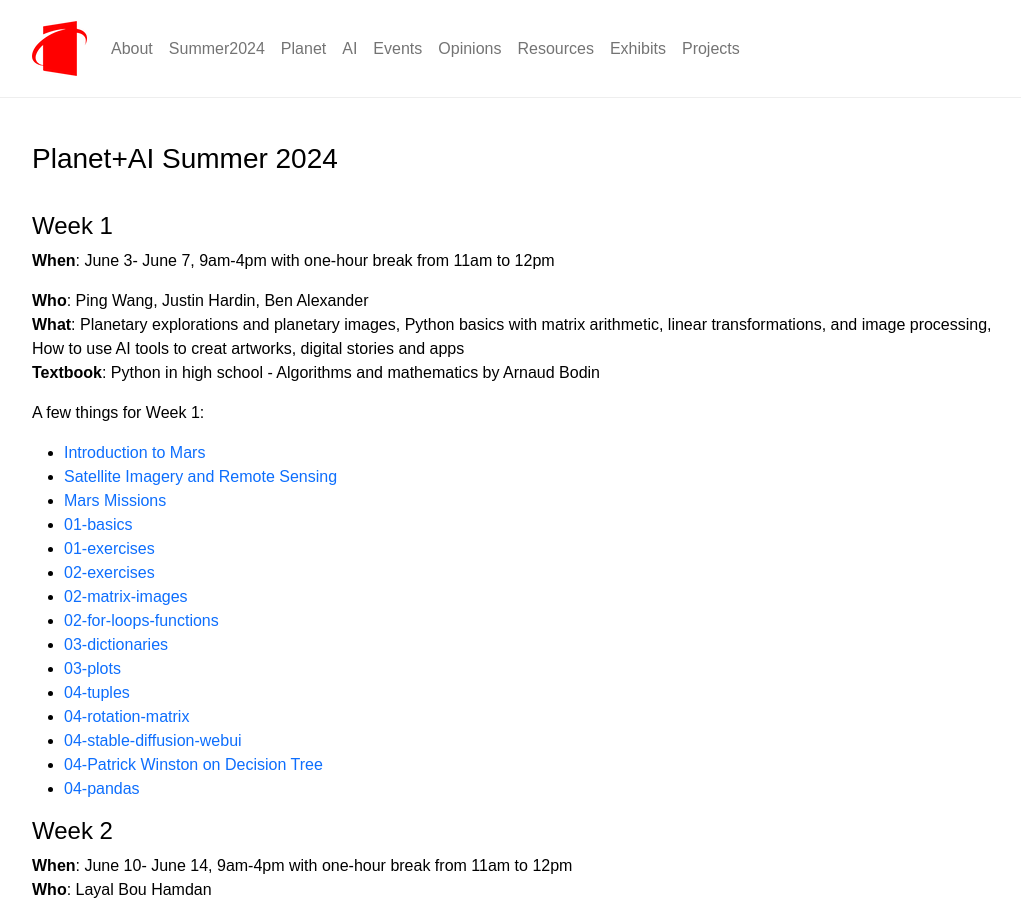
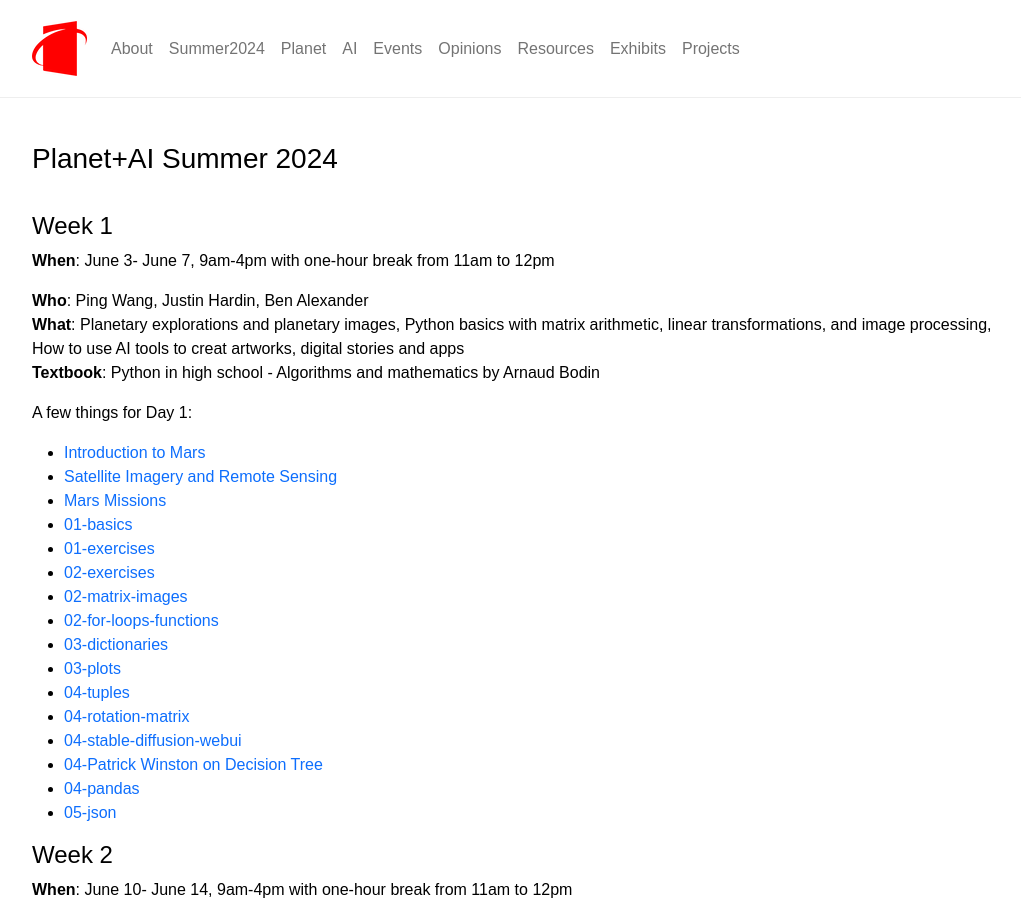
Before and after one commit to planet-ai-2023/planet-ai-2023.github.io, a Jekyll site: the page built from _posts/2024-6-01-summer-2024.md, in a window 1280 px wide and 900 px high. Shown: the whole window, without its empty margins (120-1141 px from the left). Built offline with Jekyll 4.4.1, drawn with Linux system fonts in a browser that asks for light colours.

Commit message:
Add files via upload

```diff
--- a/_posts/2024-6-01-summer-2024.md
+++ b/_posts/2024-6-01-summer-2024.md
@@ -14,7 +14,7 @@ tags: [ AI, tutorials, resources, summer2024 ]
 **What**: Planetary explorations and planetary images, Python basics with matrix arithmetic, linear transformations, and image processing, How to use AI tools to creat artworks, digital stories and apps
 **Textbook**: Python in high school - Algorithms and mathematics by Arnaud Bodin
 
-A few things for Week 1:
+A few things for Day 1:
 
 - [Introduction to Mars](https://docs.google.com/presentation/d/16N0taMZJaeUL_abBs8yafYxmXuTPiCcR/edit?usp=sharing&ouid=113200546422009820244&rtpof=true&sd=true){:target="_blank"}
 - [Satellite Imagery and Remote Sensing](https://docs.google.com/presentation/d/1v8KD4lJMJ2SAg3KCXOlmO_AZm8JFvnzr/edit?usp=sharing&ouid=113200546422009820244&rtpof=true&sd=true){:target="_blank"}
@@ -31,6 +31,7 @@ A few things for Week 1:
 - [04-stable-diffusion-webui](https://colab.research.google.com/github/TheLastBen/fast-stable-diffusion/blob/main/fast_stable_diffusion_AUTOMATIC1111.ipynb){:target="_blank"}
 - [04-Patrick Winston on Decision Tree](https://ocw.mit.edu/courses/6-034-artificial-intelligence-fall-2010/resources/lecture-11-learning-identification-trees-disorder/){:target="_blank"}
 - [04-pandas](https://gist.github.com/planet-ai-2023/3af22f24ffe4294deb22e78e74631079){:target="_blank"}
+- [05-json](https://gist.github.com/planet-ai-2023/7436e303935fa84e97207c17f61a5a4e){:target="_blank"}
 
 # Week 2
 **When**: June 10- June 14, 9am-4pm with one-hour break from 11am to 12pm
```
